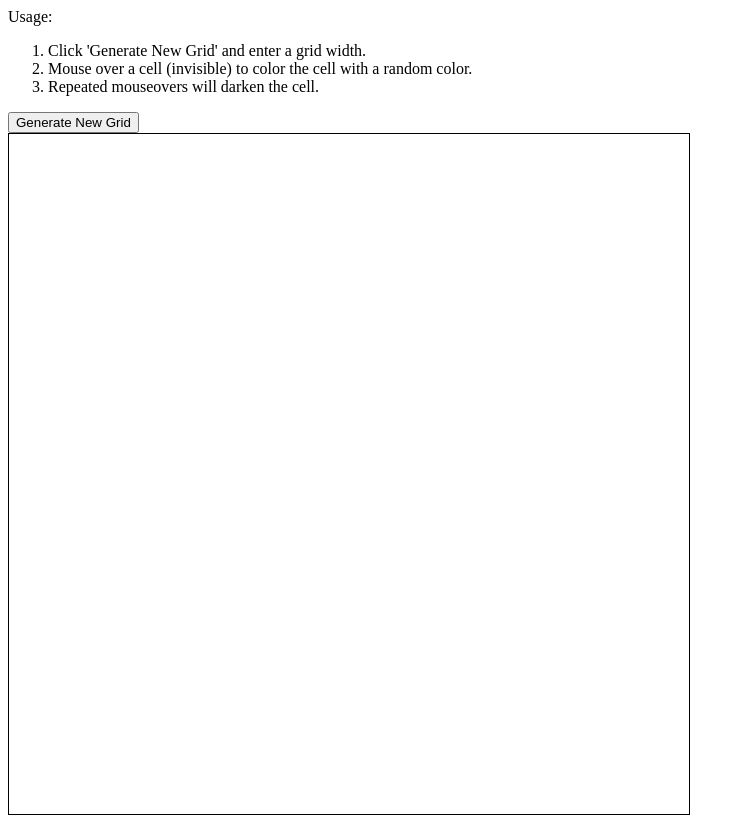
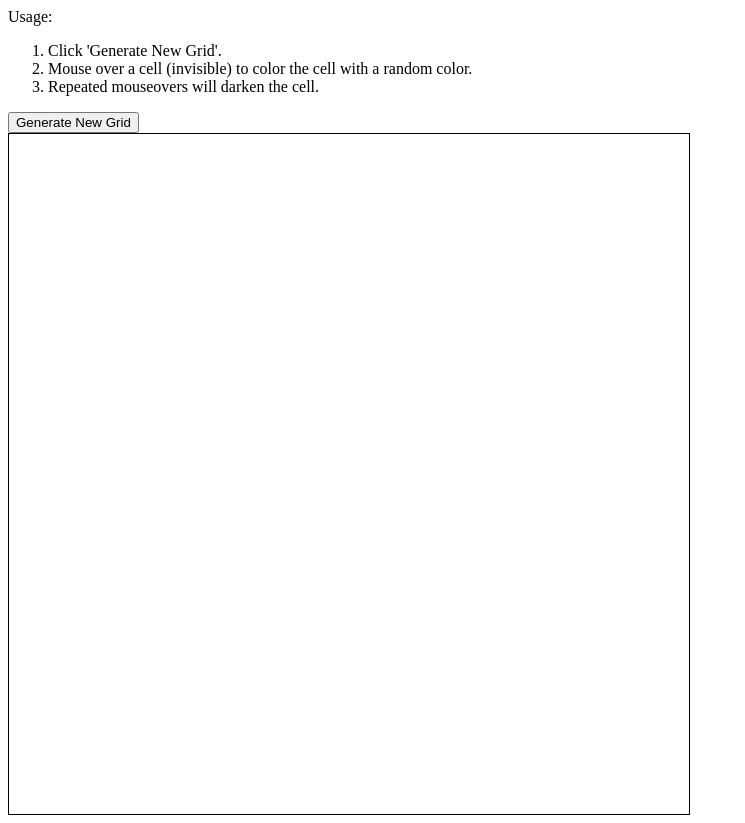
Before and after one commit to Julia-1439/etch-a-sketch, a plain HTML site: page index.html in a window 1280 px wide. Shown: the whole page, without its empty margins (0-745 px from the left). Drawn offline with Linux system fonts and the light colour scheme.

Commit message:
Revise usage instructions

```diff
--- a/index.html
+++ b/index.html
@@ -10,7 +10,7 @@
     <script src="script.js" defer></script>
     Usage:
     <ol>
-        <li>Click 'Generate New Grid' and enter a grid width.</li>
+        <li>Click 'Generate New Grid'.</li>
         <li>Mouse over a cell (invisible) to color the cell with a random color.</li>
         <li>Repeated mouseovers will darken the cell.</li>
     </ol>
```
